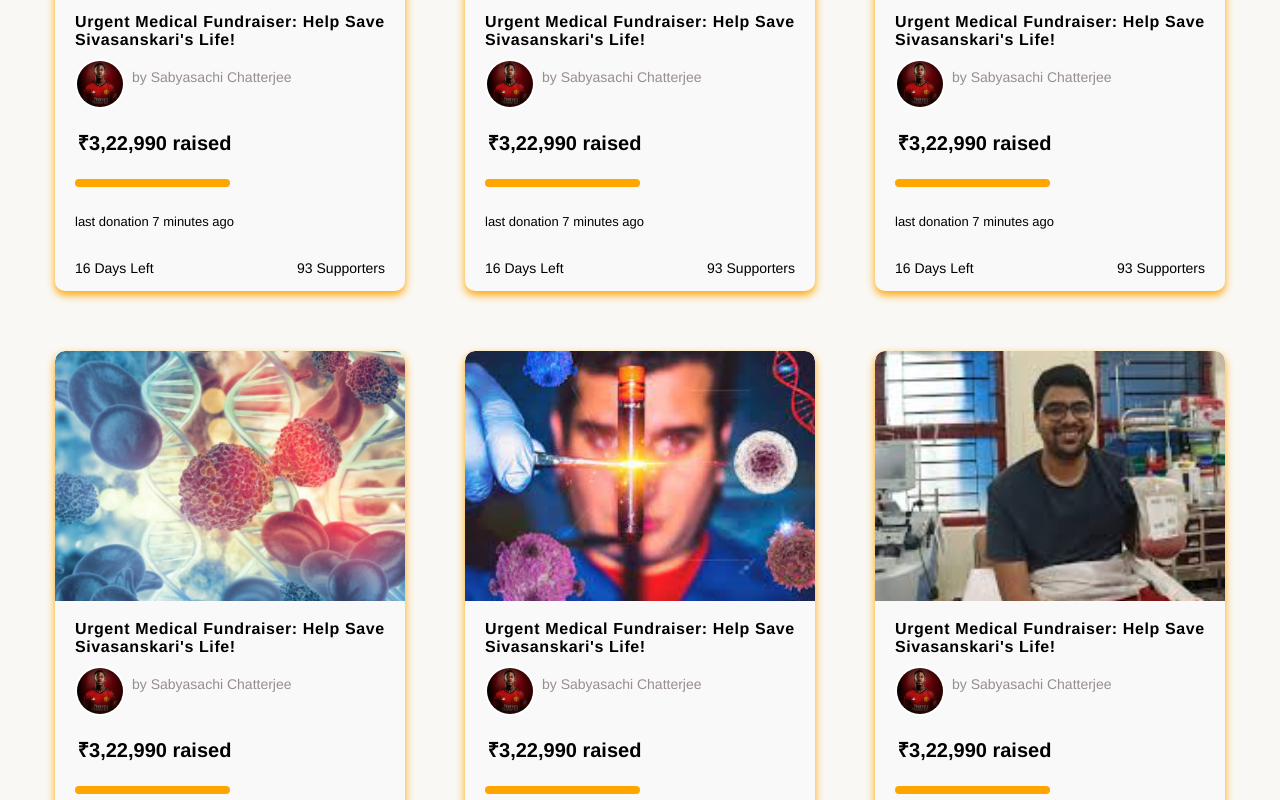
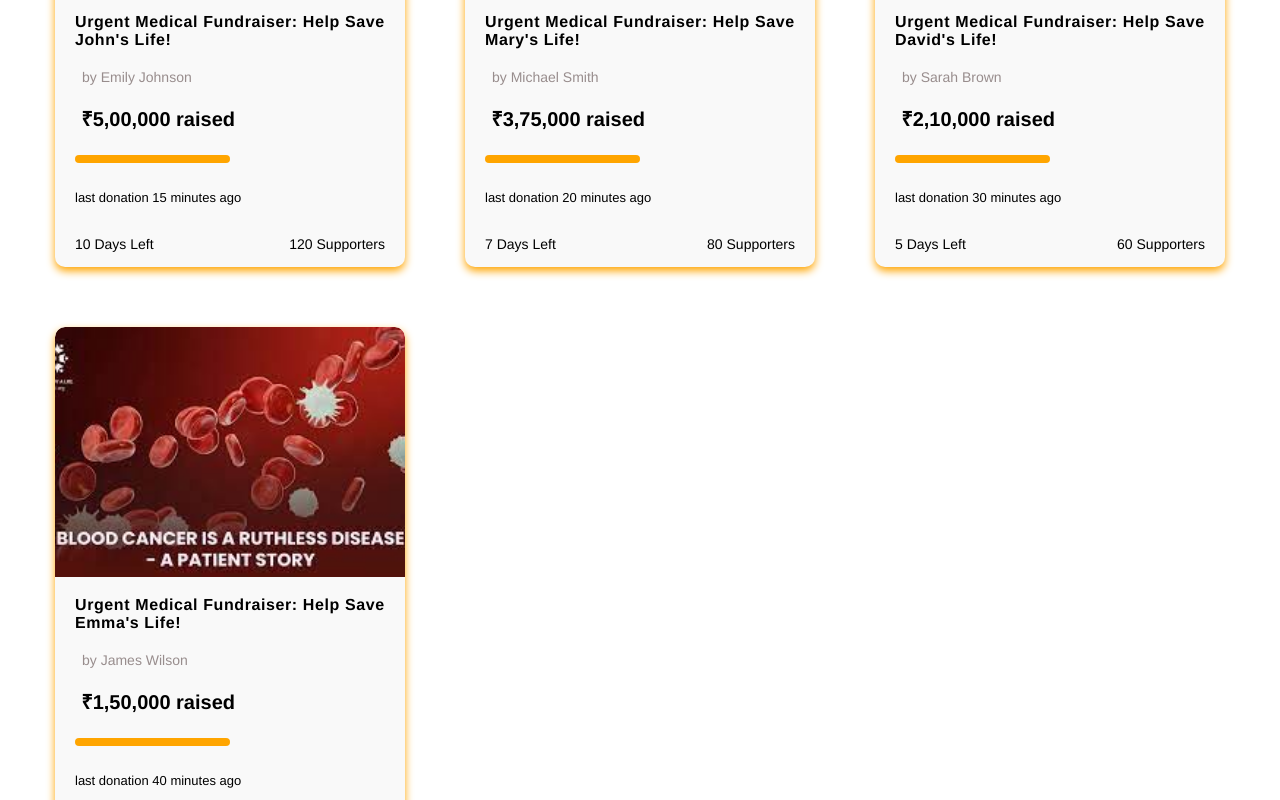
Before and after one commit to akash-singh8/hopeforall, a React (Vite) app in the folder frontend/: page /donor in a window 1280 px wide. Shown: the part 500-1300 px from the top of the page. Built offline with nearby package versions, Linux system fonts and the light colour scheme.

Commit message:
fix: Donor Page

```diff
--- a/frontend/src/components/DonorPgae.tsx
+++ b/frontend/src/components/DonorPgae.tsx
@@ -1,173 +1,99 @@
 import "../styles/DonorPage.css";
 import bloodDonor from "../assets/blood.jpeg";
-import donor1 from "../assets/donor1.png";
 import donor2 from "../assets/donor2.jpeg";
-import donor3 from "../assets/donor3.jpeg";
-import donor4 from "../assets/donor4.jpg";
-import donor5 from "../assets/donor5.jpeg";
-import donor6 from "../assets/donor6.jpeg";
+import donor4 from "../assets/donor3.jpeg";
+// import donor4 from "../assets/donor4.jpg";
+// import donor4 from "../assets/donor5.jpeg";
+import donor3 from "../assets/donor6.jpeg";
 
-const DonorPgae = () => {
+const DonorPage = () => {
   return (
     <>
-      <div className="donoorpage">
+      <div className="donorpage">
         <div className="donorclass">
           <h1 className="donortitle">Donor Page</h1>
+          <div className="donorcards">
+            <div className="card">
+              <img src={donor2} alt="Blood Donor" className="bloodimage" />
+              <div className="descrip">
+                <p className="urgent">
+                  Urgent Medical Fundraiser: Help Save John's Life!
+                </p>
+                <div className="profile">
+                  <p className="donorname">by Emily Johnson</p>
+                </div>
+                <div className="raised">
+                  <p className="raisedamount">₹5,00,000 raised</p>
+                  <div className="linetime"></div>
+                  <p className="donorraised">last donation 15 minutes ago</p>
+                </div>
 
-          <div className="donorcards">
+                <div className="time">
+                  <p className="timeleft">10 Days Left</p>
+                  <p className="timeleft">120 Supporters</p>
+                </div>
+              </div>
+            </div>
             <div className="card">
               <img src={bloodDonor} alt="Blood Donor" className="bloodimage" />
               <div className="descrip">
                 <p className="urgent">
-                  Urgent Medical Fundraiser: Help Save Sivasanskari's Life!
+                  Urgent Medical Fundraiser: Help Save Mary's Life!
                 </p>
                 <div className="profile">
-                  <img
-                    src={donor1}
-                    alt="Blood Donor"
-                    className="donorPropfileimg"
-                  />
-                  <p className="donorname">by Sabyasachi Chatterjee</p>
+                  <p className="donorname">by Michael Smith</p>
                 </div>
                 <div className="raised">
-                  <p className="raisedamount">₹3,22,990 raised</p>
+                  <p className="raisedamount">₹3,75,000 raised</p>
                   <div className="linetime"></div>
-                  <p className="donorraised">last donation 7 minutes ago</p>
+                  <p className="donorraised">last donation 20 minutes ago</p>
                 </div>
 
                 <div className="time">
-                  <p className="timeleft">16 Days Left</p>
-                  <p className="timeleft">93 Supporters</p>
+                  <p className="timeleft">7 Days Left</p>
+                  <p className="timeleft">80 Supporters</p>
                 </div>
               </div>
             </div>
             <div className="card">
-              <img src={donor2} alt="Blood Donor" className="bloodimage" />
+                <img src={donor3} alt="Blood Donor" className="bloodimage" />
               <div className="descrip">
                 <p className="urgent">
-                  Urgent Medical Fundraiser: Help Save Sivasanskari's Life!
+                  Urgent Medical Fundraiser: Help Save David's Life!
                 </p>
                 <div className="profile">
-                  <img
-                    src={donor1}
-                    alt="Blood Donor"
-                    className="donorPropfileimg"
-                  />
-                  <p className="donorname">by Sabyasachi Chatterjee</p>
+                  <p className="donorname">by Sarah Brown</p>
                 </div>
                 <div className="raised">
-                  <p className="raisedamount">₹3,22,990 raised</p>
+                  <p className="raisedamount">₹2,10,000 raised</p>
                   <div className="linetime"></div>
-                  <p className="donorraised">last donation 7 minutes ago</p>
+                  <p className="donorraised">last donation 30 minutes ago</p>
                 </div>
 
                 <div className="time">
-                  <p className="timeleft">16 Days Left</p>
-                  <p className="timeleft">93 Supporters</p>
+                  <p className="timeleft">5 Days Left</p>
+                  <p className="timeleft">60 Supporters</p>
                 </div>
               </div>
             </div>
             <div className="card">
-              <img src={donor3} alt="Blood Donor" className="bloodimage" />
+                <img src={donor4} alt="Blood Donor" className="bloodimage" />
               <div className="descrip">
                 <p className="urgent">
-                  Urgent Medical Fundraiser: Help Save Sivasanskari's Life!
+                  Urgent Medical Fundraiser: Help Save Emma's Life!
                 </p>
                 <div className="profile">
-                  <img
-                    src={donor1}
-                    alt="Blood Donor"
-                    className="donorPropfileimg"
-                  />
-                  <p className="donorname">by Sabyasachi Chatterjee</p>
+                  <p className="donorname">by James Wilson</p>
                 </div>
                 <div className="raised">
-                  <p className="raisedamount">₹3,22,990 raised</p>
+                  <p className="raisedamount">₹1,50,000 raised</p>
                   <div className="linetime"></div>
-                  <p className="donorraised">last donation 7 minutes ago</p>
+                  <p className="donorraised">last donation 40 minutes ago</p>
                 </div>
 
                 <div className="time">
-                  <p className="timeleft">16 Days Left</p>
-                  <p className="timeleft">93 Supporters</p>
-                </div>
-              </div>
-            </div>
-            <div className="card">
-              <img src={donor4} alt="Blood Donor" className="bloodimage" />
-              <div className="descrip">
-                <p className="urgent">
-                  Urgent Medical Fundraiser: Help Save Sivasanskari's Life!
-                </p>
-                <div className="profile">
-                  <img
-                    src={donor1}
-                    alt="Blood Donor"
-                    className="donorPropfileimg"
-                  />
-                  <p className="donorname">by Sabyasachi Chatterjee</p>
-                </div>
-                <div className="raised">
-                  <p className="raisedamount">₹3,22,990 raised</p>
-                  <div className="linetime"></div>
-                  <p className="donorraised">last donation 7 minutes ago</p>
-                </div>
-
-                <div className="time">
-                  <p className="timeleft">16 Days Left</p>
-                  <p className="timeleft">93 Supporters</p>
-                </div>
-              </div>
-            </div>
-            <div className="card">
-              <img src={donor5} alt="Blood Donor" className="bloodimage" />
-              <div className="descrip">
-                <p className="urgent">
-                  Urgent Medical Fundraiser: Help Save Sivasanskari's Life!
-                </p>
-                <div className="profile">
-                  <img
-                    src={donor1}
-                    alt="Blood Donor"
-                    className="donorPropfileimg"
-                  />
-                  <p className="donorname">by Sabyasachi Chatterjee</p>
-                </div>
-                <div className="raised">
-                  <p className="raisedamount">₹3,22,990 raised</p>
-                  <div className="linetime"></div>
-                  <p className="donorraised">last donation 7 minutes ago</p>
-                </div>
-
-                <div className="time">
-                  <p className="timeleft">16 Days Left</p>
-                  <p className="timeleft">93 Supporters</p>
-                </div>
-              </div>
-            </div>
-            <div className="card">
-              <img src={donor6} alt="Blood Donor" className="bloodimage" />
-              <div className="descrip">
-                <p className="urgent">
-                  Urgent Medical Fundraiser: Help Save Sivasanskari's Life!
-                </p>
-                <div className="profile">
-                  <img
-                    src={donor1}
-                    alt="Blood Donor"
-                    className="donorPropfileimg"
-                  />
-                  <p className="donorname">by Sabyasachi Chatterjee</p>
-                </div>
-                <div className="raised">
-                  <p className="raisedamount">₹3,22,990 raised</p>
-                  <div className="linetime"></div>
-                  <p className="donorraised">last donation 7 minutes ago</p>
-                </div>
-
-                <div className="time">
-                  <p className="timeleft">16 Days Left</p>
-                  <p className="timeleft">93 Supporters</p>
+                  <p className="timeleft">3 Days Left</p>
+                  <p className="timeleft">40 Supporters</p>
                 </div>
               </div>
             </div>
@@ -178,4 +104,4 @@ const DonorPgae = () => {
   );
 };
 
-export default DonorPgae;
+export default DonorPage;
```
